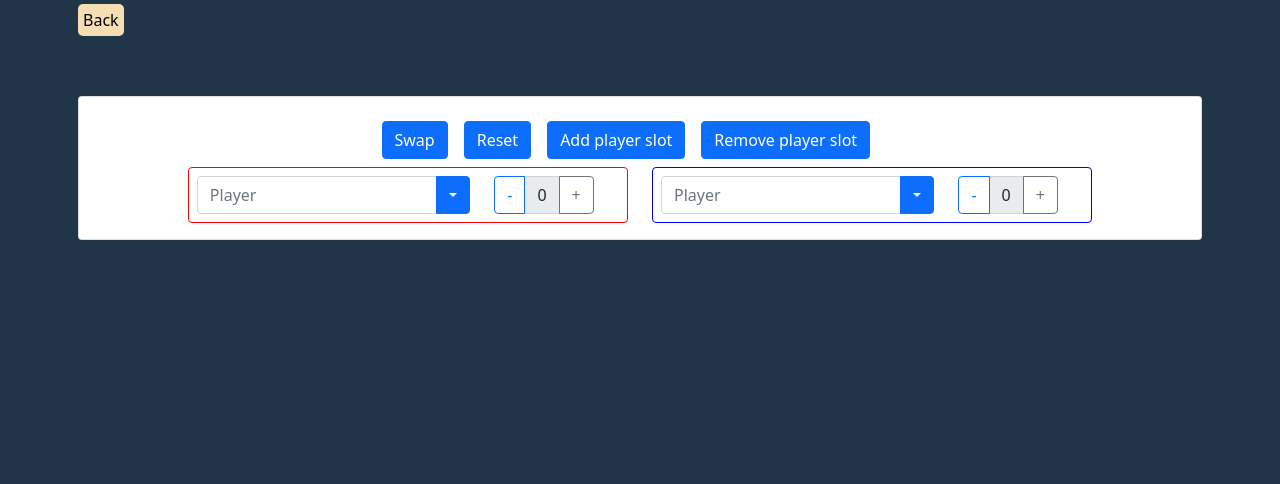
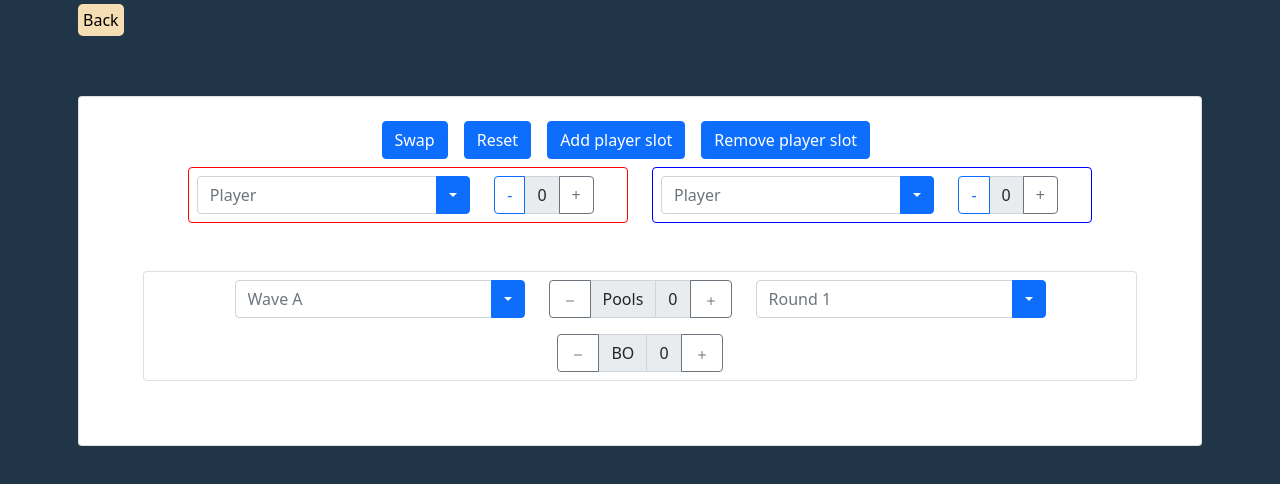
Before and after one commit to TheMetabug/weekly-stream-layout-ts, a React (Create React App) app: page /edit/1 in a window 1280 px wide. Shown: the top 484 px of the page. Built offline with nearby package versions, Linux system fonts and the light colour scheme.

Commit message:
Started implementing redux store files

```diff
--- a/package.json
+++ b/package.json
@@ -3,6 +3,7 @@
   "version": "0.1.0",
   "private": true,
   "dependencies": {
+    "@reduxjs/toolkit": "^1.7.2",
     "@testing-library/jest-dom": "^5.16.2",
     "@testing-library/react": "^12.1.2",
     "@testing-library/user-event": "^13.5.0",
--- a/src/Components/Pages/Edit/Info/Match.tsx
+++ b/src/Components/Pages/Edit/Info/Match.tsx
@@ -1,7 +1,77 @@
 import classes from 'Match.module.css';
+import { Fragment } from 'react';
+import { Button, Card, Col, Dropdown, FormControl, InputGroup, Row } from 'react-bootstrap';
+import { Plus, Dash } from 'react-bootstrap-icons';
 
 const Match: React.FC = () => {
-    return <h1>Match info</h1>
+    return (
+        <Row className="justify-content-md-center m-5">
+            <Card>
+                <Row className="justify-content-md-center m-2">
+                    <Col lg="auto">
+                        <InputGroup>
+                                <FormControl
+                                    placeholder="Wave A"
+                                    aria-label="Wave name"
+                                />
+                                <Dropdown>
+                                    <Dropdown.Toggle>
+                                    </Dropdown.Toggle>
+                                    <Dropdown.Menu>
+                                        <Dropdown.Item>None</Dropdown.Item>
+                                        <Dropdown.Item>Wave A</Dropdown.Item>
+                                        <Dropdown.Item>Wave B</Dropdown.Item>
+                                        <Dropdown.Item>Wave C</Dropdown.Item>
+                                        <Dropdown.Item>Wave E</Dropdown.Item>
+                                        <Dropdown.Item>Wave F</Dropdown.Item>
+                                        <Dropdown.Item>Wave G</Dropdown.Item>
+                                    </Dropdown.Menu>
+                                </Dropdown>
+                        </InputGroup>
+                    </Col>
+
+                    <Col lg="auto">
+                    <InputGroup>
+                            <Button variant="outline-secondary"><Dash /></Button>
+                            <InputGroup.Text>Pools</InputGroup.Text>
+                            <InputGroup.Text>0</InputGroup.Text>
+                            <Button variant="outline-secondary"><Plus /></Button>
+                        </InputGroup>
+                    </Col>
+
+                    <Col lg="auto">
+                        <InputGroup>
+                                <FormControl
+                                    placeholder="Round 1"
+                                    aria-label="Player name"
+                                />
+                                <Dropdown>
+                                    <Dropdown.Toggle>
+                                    </Dropdown.Toggle>
+                                    <Dropdown.Menu>
+                                        <Dropdown.Item>Round</Dropdown.Item>
+                                        <Dropdown.Item>Quarter Final</Dropdown.Item>
+                                        <Dropdown.Item>Semi Final</Dropdown.Item>
+                                        <Dropdown.Item>Grand Final</Dropdown.Item>
+                                    </Dropdown.Menu>
+                                </Dropdown>
+                        </InputGroup>
+                    </Col>
+                </Row>
+
+                <Row className="justify-content-md-center m-2">
+                    <Col lg="auto">
+                        <InputGroup>
+                            <Button variant="outline-secondary"><Dash /></Button>
+                            <InputGroup.Text>BO</InputGroup.Text>
+                            <InputGroup.Text>0</InputGroup.Text>
+                            <Button variant="outline-secondary"><Plus /></Button>
+                        </InputGroup>
+                    </Col>
+                </Row>
+            </Card>
+        </Row>
+    )
 }
 
 export default Match;
--- a/src/Components/Pages/Edit/Player/PlayerCard.tsx
+++ b/src/Components/Pages/Edit/Player/PlayerCard.tsx
@@ -1,15 +1,6 @@
 import PlayerData from '../../../../Models/playerData';
 import { Button, Card, Col, Container, Dropdown, FormControl, InputGroup, Row } from 'react-bootstrap';
 import classes from './PlayerCard.module.css';
-import { Envelope, List } from 'react-bootstrap-icons';
-
-const playerBorderColors: string[] = [
-    '', // 0 is null so no colors
-    'red',
-    'blue',
-    'green',
-    'yellow'
-];
 
 const PlayerCard: React.FC<{
     data: PlayerData;
@@ -17,8 +8,6 @@ const PlayerCard: React.FC<{
     className: string;
 }> = (props) => {
     const playerData = props.data;
-
-    const playerBorderColor = playerBorderColors[playerData.id];
 
     return (
         <Card
--- a/src/Components/Pages/Edit/Player/Players.tsx
+++ b/src/Components/Pages/Edit/Player/Players.tsx
@@ -4,6 +4,7 @@ import Card from "../../../UI/Card";
 import classes from "./Players.module.css";
 import { Fragment } from "react";
 import { Button, Col, Row } from "react-bootstrap";
+import Match from "../Info/Match";
 
 const Players: React.FC<{playerList: PlayerData[]}> = (props) => {
     // Error handling if list is empty
@@ -43,6 +44,7 @@ const Players: React.FC<{playerList: PlayerData[]}> = (props) => {
             <Row className="justify-content-md-center">
                 {playerElements}
             </Row>
+            <Match />
         </Fragment>
     );
 }
--- a/src/Models/playerData.ts
+++ b/src/Models/playerData.ts
@@ -1,12 +1,14 @@
 class PlayerData {
-    id: number;
+    id: string;
     name: string;
     score: number;
+    slot: number;
 
-    constructor(id: number) {
+    constructor(slot: number, id: string = "") {
         this.id = id;
         this.name = 'Player';
         this.score = 0;
+        this.slot = 0;
     }
 }
 
```
Also changed, not shown: src/store/editPlayersSlice.ts (added, +31 -0 lines), src/store/index.ts (added, +11 -0 lines), src/store/settingsSlice.ts (added, +34 -0 lines), 1 other file (tests, documents, lock files or other folders).
